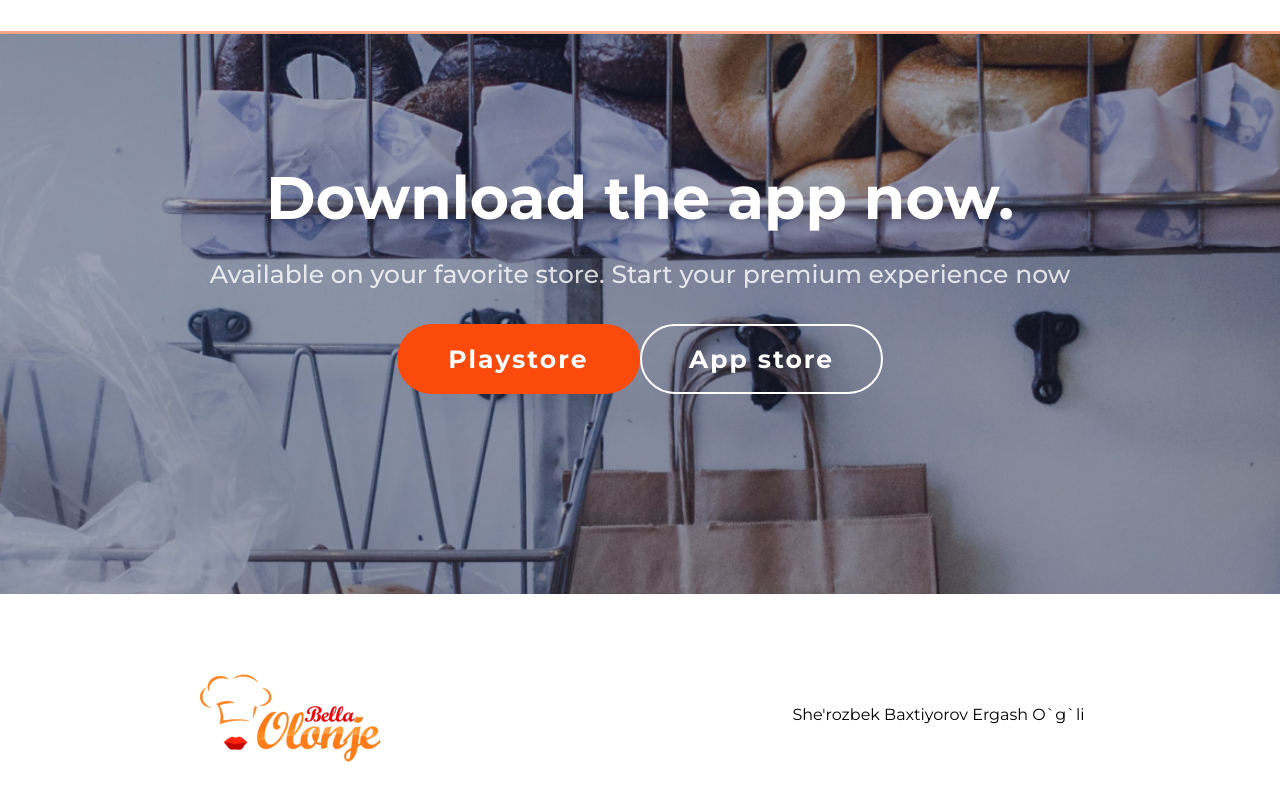
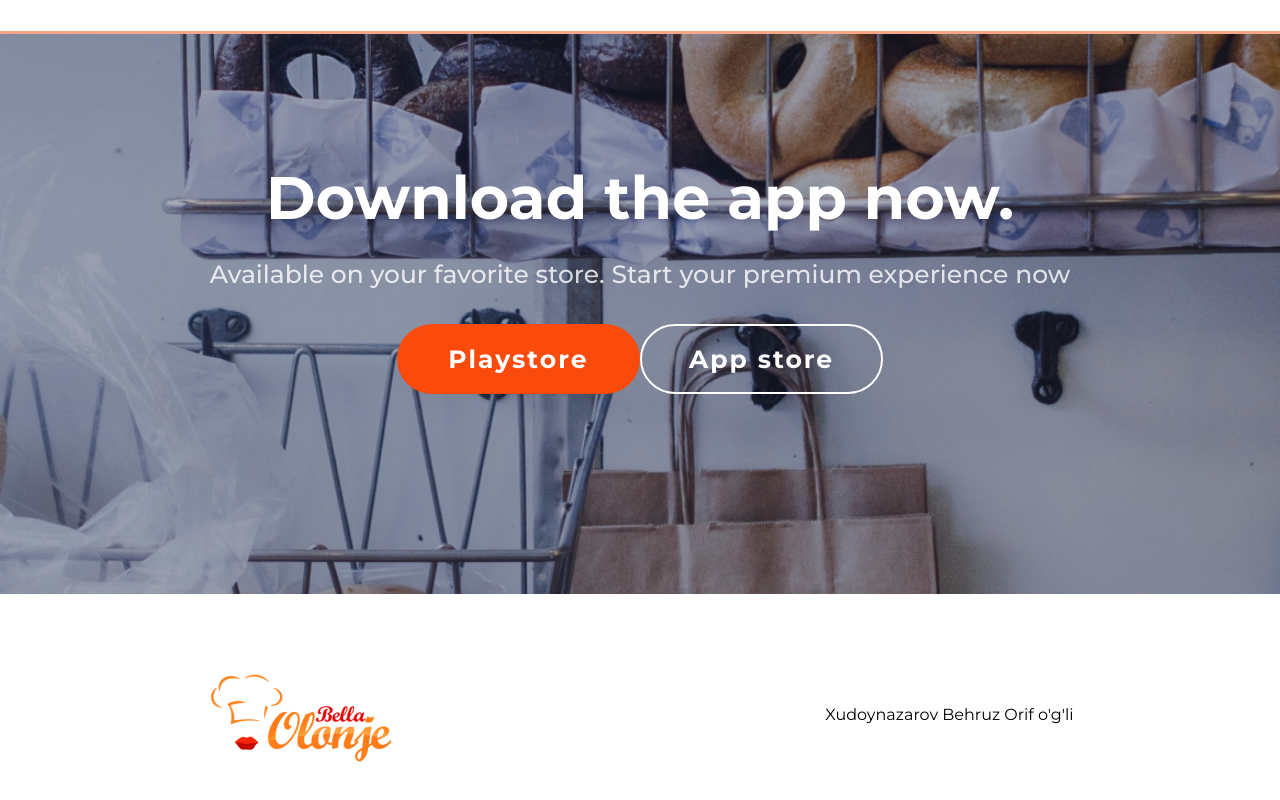
Before and after one commit to megaWrestler/5-praktika, a plain HTML site: page index.html in a window 1280 px wide. Shown: the part 3926-4726 px from the top of the page. Drawn offline with Linux system fonts and the light colour scheme.

Commit message:
footer uzgardi
footer

```diff
--- a/index.html
+++ b/index.html
@@ -116,7 +116,7 @@
     </section>
     <div class="footer1">
         <img src="Logo.png" alt="" class="img">
-        <p>She'rozbek Baxtiyorov Ergash O`g`li</p>
+        <p>Xudoynazarov Behruz Orif o'g'li</p>
     </div>
 
 
```
